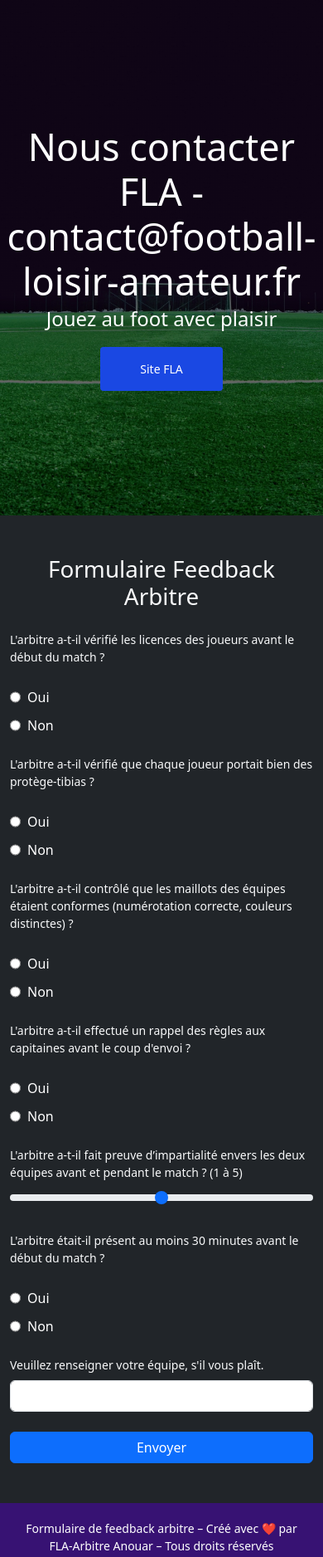
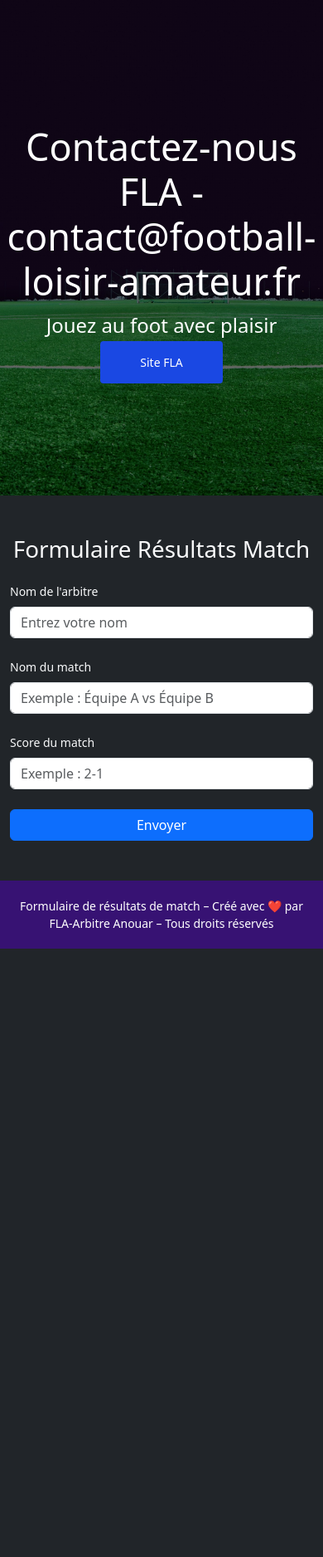
Before and after one commit to Anouar-Elkhalfi/FLA-COUPE, a plain HTML site: page index.html in a window 390 px wide. Shown: the whole page at 83% size. After the commit the page ends 1143 px from the top, so only its background shows below. Drawn offline with nearby package versions, Linux system fonts and the light colour scheme.

Commit message:
coupe FLA

```diff
--- a/index.html
+++ b/index.html
@@ -3,7 +3,7 @@
 <head>
     <meta charset="UTF-8">
     <meta name="viewport" content="width=device-width, initial-scale=1.0">
-    <title>Formulaire Feedback Arbitre</title>
+    <title>Formulaire Résultats Match</title>
     <!-- Inclusion de Bootstrap et Font Awesome -->
     <link href="https://cdn.jsdelivr.net/npm/bootstrap@5.3.0-alpha1/dist/css/bootstrap.min.css" rel="stylesheet">
     <link rel="stylesheet" href="styles.css"> <!-- Lien vers ton fichier CSS personnalisé -->
@@ -11,100 +11,35 @@
 <body class="bg-dark text-light">
     <!-- Banner -->
     <div class="banner">
-        <h1>Nous contacter FLA - contact@football-loisir-amateur.fr</h1>
+        <h1>Contactez-nous FLA - contact@football-loisir-amateur.fr</h1>
         <p>Jouez au foot avec plaisir</p>
         <a href="http://www.football-loisir-amateur.com/Home/Index" class="button-blue">Site FLA</a>
     </div>
 
     <div class="container mt-5">
-        <h1 class="text-center mb-4">Formulaire Feedback Arbitre</h1>
+        <h1 class="text-center mb-4">Formulaire Résultats Match</h1>
 
-        <form id="feedback-form" action="https://formsubmit.co/lolothefirm@gmail.com" method="POST">
+        <form id="match-form" action="https://formsubmit.co/Othmane.roshdi@football-loisir-amateur.fr" method="POST">
             <!-- Désactiver Captcha et redirection après soumission -->
             <input type="hidden" name="_captcha" value="false">
             <input type="hidden" name="_next" value="http://www.football-loisir-amateur.com/Home/Index">
 
-            <!-- Question 1 -->
-            <div class="radio-input mb-4">
-                <p>L'arbitre a-t-il vérifié les licences des joueurs avant le début du match ?</p>
-                <div class="d-flex justify-content-start">
-                    <input type="radio" id="licence-oui" name="controle-licence" value="oui" required>
-                    <label for="licence-oui" class="ms-2">Oui</label>
-                </div>
-                <div class="d-flex justify-content-start">
-                    <input type="radio" id="licence-non" name="controle-licence" value="non">
-                    <label for="licence-non" class="ms-2">Non</label>
-                </div>
+            <!-- Nom de l'arbitre -->
+            <div class="mb-4">
+                <label for="referee-name" class="form-label">Nom de l'arbitre</label>
+                <input type="text" class="form-control" id="referee-name" name="referee-name" placeholder="Entrez votre nom" required>
             </div>
 
-            <!-- Question 2 -->
-            <div class="radio-input mb-4">
-                <p>L'arbitre a-t-il vérifié que chaque joueur portait bien des protège-tibias ?</p>
-                <div class="d-flex justify-content-start">
-                    <input type="radio" id="tibia-oui" name="protege-tibia" value="oui" required>
-                    <label for="tibia-oui" class="ms-2">Oui</label>
-                </div>
-                <div class="d-flex justify-content-start">
-                    <input type="radio" id="tibia-non" name="protege-tibia" value="non">
-                    <label for="tibia-non" class="ms-2">Non</label>
-                </div>
+            <!-- Nom du match -->
+            <div class="mb-4">
+                <label for="match-name" class="form-label">Nom du match</label>
+                <input type="text" class="form-control" id="match-name" name="match-name" placeholder="Exemple : Équipe A vs Équipe B" required>
             </div>
 
-            <!-- Question 3 -->
-            <div class="radio-input mb-4">
-                <p>L'arbitre a-t-il contrôlé que les maillots des équipes étaient conformes (numérotation correcte, couleurs distinctes) ?</p>
-                <div class="d-flex justify-content-start">
-                    <input type="radio" id="maillots-oui" name="controle-maillots" value="oui" required>
-                    <label for="maillots-oui" class="ms-2">Oui</label>
-                </div>
-                <div class="d-flex justify-content-start">
-                    <input type="radio" id="maillots-non" name="controle-maillots" value="non">
-                    <label for="maillots-non" class="ms-2">Non</label>
-                </div>
-            </div>
-
-            <!-- Question 4 -->
-            <div class="radio-input mb-4">
-                <p>L'arbitre a-t-il effectué un rappel des règles aux capitaines avant le coup d'envoi ?</p>
-                <div class="d-flex justify-content-start">
-                    <input type="radio" id="rappel-oui" name="rappel-regles" value="oui" required>
-                    <label for="rappel-oui" class="ms-2">Oui</label>
-                </div>
-                <div class="d-flex justify-content-start">
-                    <input type="radio" id="rappel-non" name="rappel-regles" value="non">
-                    <label for="rappel-non" class="ms-2">Non</label>
-                </div>
-            </div>
-
-            <!-- Question 5 (Impartialité) -->
+            <!-- Score du match -->
             <div class="mb-4">
-                <label class="form-label">L'arbitre a-t-il fait preuve d’impartialité envers les deux équipes avant et pendant le match ? (1 à 5)</label>
-                <input type="range" class="form-range" id="impartialite" name="impartialite" min="1" max="5" step="1" required>
-            </div>
-
-            <!-- Question 6 (Présence) -->
-            <div class="radio-input mb-4">
-                <p>L'arbitre était-il présent au moins 30 minutes avant le début du match ?</p>
-                <div class="d-flex justify-content-start">
-                    <input type="radio" id="present-oui" name="presence" value="oui" required>
-                    <label for="present-oui" class="ms-2">Oui</label>
-                </div>
-                <div class="d-flex justify-content-start">
-                    <input type="radio" id="present-non" name="presence" value="non">
-                    <label for="present-non" class="ms-2">Non</label>
-                </div>
-            </div>
-
-            <!-- Heure d'arrivée -->
-            <div id="heure-arrivee" style="display:none;" class="mb-4">
-                <label for="arrivee-heure" class="form-label">Si non, à quelle heure est-il arrivé ?</label>
-                <input type="text" class="form-control" id="arrivee-heure" name="arrivee-heure">
-            </div>
-
-            <!-- Champ équipe -->
-            <div class="mb-4">
-                <label for="equipe" class="form-label">Veuillez renseigner votre équipe, s'il vous plaît.</label>
-                <input type="text" class="form-control" id="equipe" name="equipe" required>
+                <label for="match-score" class="form-label">Score du match</label>
+                <input type="text" class="form-control" id="match-score" name="match-score" placeholder="Exemple : 2-1" required>
             </div>
 
             <button type="submit" class="btn btn-primary w-100">Envoyer</button>
@@ -112,14 +47,14 @@
 
         <!-- Section pour afficher le message de remerciement -->
         <div id="merci-message" style="display:none;" class="mt-4">
-            <h2 class="text-center">Merci pour votre feedback !</h2>
-            <p class="text-center">Votre retour a bien été pris en compte.</p>
+            <h2 class="text-center">Merci pour votre retour !</h2>
+            <p class="text-center">Les résultats ont bien été enregistrés.</p>
         </div>
     </div>
 
     <!-- Footer -->
     <div class="footer mt-5 text-center">
-      <p>Formulaire de feedback arbitre – Créé avec ❤️ par FLA-Arbitre Anouar – Tous droits réservés</p>
+      <p>Formulaire de résultats de match – Créé avec ❤️ par FLA-Arbitre Anouar – Tous droits réservés</p>
     </div>
 
     <!-- Lien vers le fichier JS -->
--- a/script.js
+++ b/script.js
@@ -1,42 +1,21 @@
-document.getElementById('feedback-form').addEventListener('submit', function(event) {
-  let formIsValid = true; // Utilisé pour déterminer si on peut soumettre
+document.getElementById('match-form').addEventListener('submit', function(event) {
+  let formIsValid = true; // Validation globale du formulaire
 
-  const equipe = document.getElementById('equipe').value;
+  // Récupérer les valeurs des champs
+  const refereeName = document.getElementById('referee-name').value;
+  const matchName = document.getElementById('match-name').value;
+  const matchScore = document.getElementById('match-score').value;
 
-  // Vérification du champ "équipe"
-  if (equipe === '') {
-      alert('Veuillez renseigner votre équipe.');
+  // Vérification des champs vides
+  if (refereeName === '' || matchName === '' || matchScore === '') {
+      alert('Veuillez remplir tous les champs avant de soumettre.');
       formIsValid = false;
-      event.preventDefault(); // Empêche la soumission si le champ est vide
+      event.preventDefault(); // Empêche la soumission
   }
 
-  // Vérification de la présence 30 min avant le match
-  const presence = document.querySelector('input[name="presence"]:checked');
-  if (presence && presence.value === 'non') {
-      const arriveeHeure = document.getElementById('arrivee-heure').value;
-      if (arriveeHeure === '') {
-          alert("Veuillez indiquer l'heure d'arrivée de l'arbitre.");
-          formIsValid = false;
-          event.preventDefault(); // Empêche la soumission si l'heure d'arrivée n'est pas renseignée
-      }
-  }
-
-  // Si toutes les validations passent, le formulaire est soumis
+  // Si tout est valide, afficher un message de remerciement
   if (formIsValid) {
-      document.getElementById('feedback-form').submit(); // Soumission du formulaire
-      document.getElementById('feedback-form').style.display = 'none';
+      document.getElementById('match-form').style.display = 'none';
       document.getElementById('merci-message').style.display = 'block';
   }
 });
-
-// Afficher le champ pour l'heure d'arrivée si l'arbitre n'est pas arrivé 30 minutes avant
-document.querySelectorAll('input[name="presence"]').forEach((elem) => {
-  elem.addEventListener('change', function(event) {
-      const presenceValue = event.target.value;
-      if (presenceValue === 'non') {
-          document.getElementById('heure-arrivee').style.display = 'block';
-      } else {
-          document.getElementById('heure-arrivee').style.display = 'none';
-      }
-  });
-});
--- a/styles.css
+++ b/styles.css
@@ -5,26 +5,12 @@
   gap: 10px;
 }
 
-.radio-input label {
-  margin-right: 15px;
+.radio-input input[type="radio"] {
+  accent-color: #435dd8; /* Couleur personnalisée */
 }
 
-.radio-input input[type="radio"] {
-  accent-color: #435dd8; /* Couleur personnalisée pour les boutons radio */
-}
-
-/* Styles pour le texte à droite des boutons radio */
-.radio-input label {
-  font-size: 1rem;
-  color: #fff;
-}
-
-/* Changement de couleur des boutons sélectionnés */
-.radio-input input[type="radio"]:checked {
-  accent-color: #28a745; /* Couleur verte pour indiquer le choix sélectionné */
-}
 .banner {
-  background-image: linear-gradient(rgba(0,0,0,0.6), rgba(0,0,0,0.6)), url('image/terrain.jpg');
+  background-image: linear-gradient(rgba(0, 0, 0, 0.6), rgba(0, 0, 0, 0.6)), url('image/terrain.jpg');
   background-size: cover;
   background-position: center;
   padding: 150px 0;
@@ -34,8 +20,8 @@
 .banner h1 {
   color: white;
   font-size: 45px;
-  margin: 0;
 }
+
 .banner p {
   color: white;
   font-size: 24px;
@@ -46,15 +32,15 @@
   color: white;
   padding: 16px 48px;
   border-radius: 4px;
-  display: inline-block;
   text-decoration: none;
-  transition: .3s;
+  transition: 0.3s;
 }
 
 .button-blue:hover {
   background-color: #0D1EC6;
   color: white;
 }
+
 .footer {
   background-color: #371273;
   padding: 20px;
@@ -68,42 +54,21 @@
   margin: 0;
 }
 
-
-/* Media queries pour les appareils mobiles et tablettes */
-
-/* Pour les petits téléphones (moins de 576px) */
+/* Media Queries */
 @media (max-width: 575px) {
   body {
     font-size: 14px;
   }
-
-  .radio-input {
-    flex-direction: column;
-  }
-
-  .radio-input p {
-    font-size: 14px;
-  }
 }
 
-/* Pour les tablettes (de 576px à 768px) */
 @media (min-width: 576px) and (max-width: 768px) {
   body {
     font-size: 16px;
   }
-
-  .radio-input p {
-    font-size: 15px;
-  }
 }
 
-/* Pour les grands écrans (plus de 768px) */
 @media (min-width: 768px) {
   body {
     font-size: 18px;
   }
-
-  .radio-input p {
-    font-size: 16px;
-  }
 }
```
